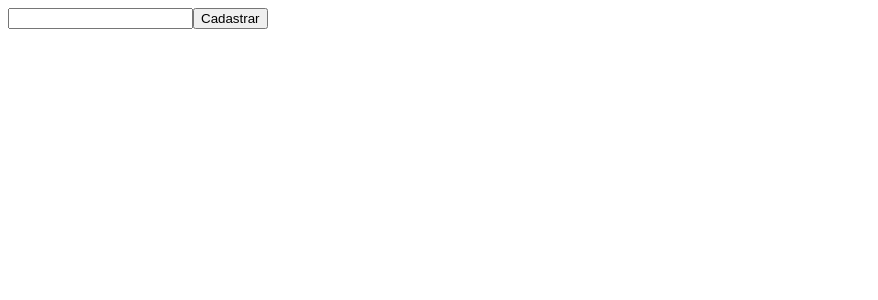
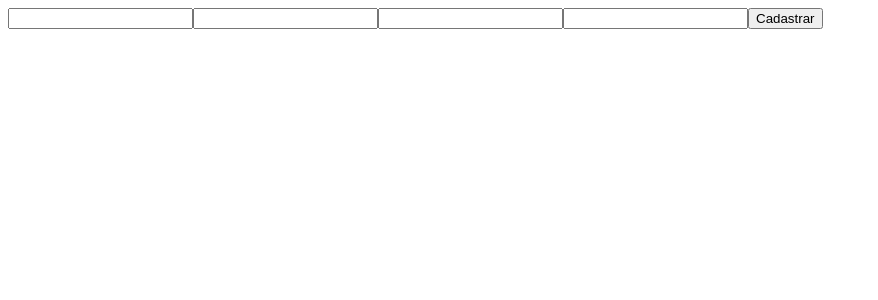
Before and after one commit to HederAlves/profile, a React (Vite) app in the folder frontend/: page /users in a window 1280 px wide. Shown: the top 300 px of the page, without its empty margins (0-878 px from the left). Built offline with nearby package versions, Linux system fonts and the light colour scheme.

Commit message:
Feat
Frontend

Mutation Create and Update

```diff
--- a/frontend/src/components/users/Create.tsx
+++ b/frontend/src/components/users/Create.tsx
@@ -1,26 +1,29 @@
 //import { client } from '../lib/apollo';
-import { useMutation } from "@apollo/client";
-import { FormEvent, useState } from "react";
-import { CREATE_USER } from "../../graphql/mutation/User";
-import { GET_USERS } from "../../graphql/queries/Users";
+import { useMutation } from '@apollo/client';
+import { FormEvent, useState } from 'react';
+import { CREATE_USER } from '../../graphql/mutation/User';
+import { GET_USERS } from '../../graphql/queries/Users';
 
-interface IProps { id: string, name: string }
+interface IProps { id: string, name: string, password: string, email: string, phone: string }
 
 const Create = (props: IProps) => {
-    var { id, name } = props
+    var { id, name, password, email, phone } = props
     var [name, setName] = useState('');
+    var [password, setPassword] = useState('');
+    var [email, setEmail] = useState('');
+    var [phone, setPhone] = useState('');
     const [createUser] = useMutation(CREATE_USER);
 
     async function handleCreateUser(event: FormEvent) {
         event.preventDefault();
 
-        if (!name) {
-            return false;
-        }
-
         await createUser({
             variables: {
-                createUser: name, id
+                id: id,
+                name: name,
+                password: password,
+                email: email,
+                phone: phone
             },
             refetchQueries: [GET_USERS]
             //Código acima busca do backend
@@ -39,8 +42,11 @@ const Create = (props: IProps) => {
 
     return (
         <form onSubmit={handleCreateUser}>
-            <input type="text" value={name} onChange={e => setName(e.target.value)} />
-            <button type="submit">Cadastrar</button>
+            <input type='text' value={name} onChange={e => setName(e.target.value)} />
+            <input type='text' value={password} onChange={e => setPassword(e.target.value)} />
+            <input type='text' value={email} onChange={e => setEmail(e.target.value)} />
+            <input type='text' value={phone} onChange={e => setPhone(e.target.value)} />
+            <button type='submit'>Cadastrar</button>
         </form>
     );
 }
--- a/frontend/src/components/users/Update.tsx
+++ b/frontend/src/components/users/Update.tsx
@@ -4,11 +4,14 @@ import { UPDATE_USER } from "../../graphql/mutation/User";
 import { GET_USERS } from "../../graphql/queries/Users";
 import { Button, Input } from "../../style";
 
-interface IProps { id: string, name: string }
+interface IProps { id: string, name: string, password: string, email: string, phone: string }
 
 const Update = (props: IProps) => {
-  var { id, name } = props
+  var { id, name, password, email, phone } = props
   var [name, setName] = useState('');
+  var [password, setPassword] = useState('');
+  var [email, setEmail] = useState('');
+  var [phone, setPhone] = useState('');
   const [updateUser] = useMutation(UPDATE_USER);
 
   async function handleupdateUser(event: FormEvent) {
@@ -20,7 +23,7 @@ const Update = (props: IProps) => {
 
     await updateUser({
       variables: {
-        updateUser: name, id
+        updateUser: name, id, password, email, phone
       },
       refetchQueries: [GET_USERS]
     });
@@ -28,7 +31,10 @@ const Update = (props: IProps) => {
 
   return (
     <form onSubmit={handleupdateUser}>
-      <Input type="text" onChange={e => setName(e.target.value)} />
+      <Input type='text' value={name} onChange={e => setName(e.target.value)} />
+      <Input type='text' value={password} onChange={e => setPassword(e.target.value)} />
+      <Input type='text' value={email} onChange={e => setEmail(e.target.value)} />
+      <Input type='text' value={phone} onChange={e => setPhone(e.target.value)} />
       <Button type="submit">Atualizar</Button>
     </form>
   );
--- a/frontend/src/components/users/ViewUsers.tsx
+++ b/frontend/src/components/users/ViewUsers.tsx
@@ -14,7 +14,7 @@ const View = () => {
   }
   return (
     <>
-    <Create id={""} name={""} />
+    <Create id={""} name={""} password={""} email={""} phone={""} />
     <Layout>
         {data?.user.map(_user =>
         <Card key={_user.id}>
--- a/frontend/src/graphql/mutation/User.ts
+++ b/frontend/src/graphql/mutation/User.ts
@@ -1,10 +1,13 @@
 import { gql } from "@apollo/client";
 
 export const CREATE_USER = gql`
-  mutation createUser($createUser: String!) {
-    createUser(name: $createUser) {
+mutation CreateUser($phone: String!, $email: String!, $password: String!, $name: String!) {
+    createUser(phone: $phone, email: $email, password: $password, name: $name) {
       id
       name
+      password
+      email
+      phone
     }
   }
 `;
@@ -16,7 +19,7 @@ export const DELETE_USER = gql`
 `;
 
 export const UPDATE_USER = gql`
-  mutation updateUser($updateUser: String!, $id: String!) {
-    updateUser(name: $updateUser, id: $id)
+mutation UpdateUser($updateUser: String!) {
+    updateUser(phone: $updateUser, email: $updateUser, password: $updateUser, id: $updateUserId, name: $updateUser)
   }
 `;
--- a/frontend/src/graphql/queries/Users.ts
+++ b/frontend/src/graphql/queries/Users.ts
@@ -1,7 +1,7 @@
 import { gql } from "@apollo/client";
 
 export const GET_USERS = gql`
-  query Users{
+  query user{
     user {
       id
       name
```
